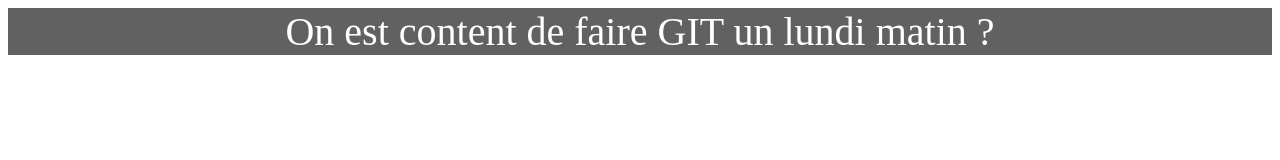
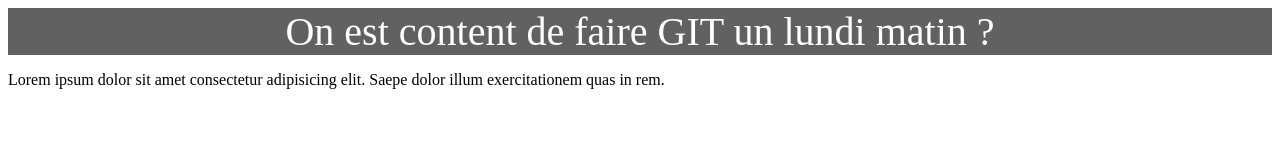
Before and after one commit to FlorianSaintL/mon_super_projet, a plain HTML site: page index.html in a window 1280 px wide. Drawn offline with Linux system fonts and the light colour scheme.

Commit message:
Premier exercice

```diff
--- a/index.html
+++ b/index.html
@@ -13,6 +13,10 @@
     <div id="top-banner">
         On est content de faire GIT un lundi matin ?
     </div>
+    <div class="supplementaire">
+        <p>Lorem ipsum dolor sit amet consectetur adipisicing elit. Saepe dolor illum exercitationem quas in rem.</p>
+    </div>
+
 
 </body>
 </html>
--- a/style.css
+++ b/style.css
@@ -1,3 +1,9 @@
+/* Créer une div supplémentaire puis mettre un <p> à l'intérieur */
+/* A l'intérieur du <p>, faites un lorem15 */
+/* Une fois que vous avez effectué les modifications, créez une */
+/* nouvelle version */
+
+
 #top-banner {
     background-color: rgba(30, 30, 30, 0.7);
     color: white;
```
